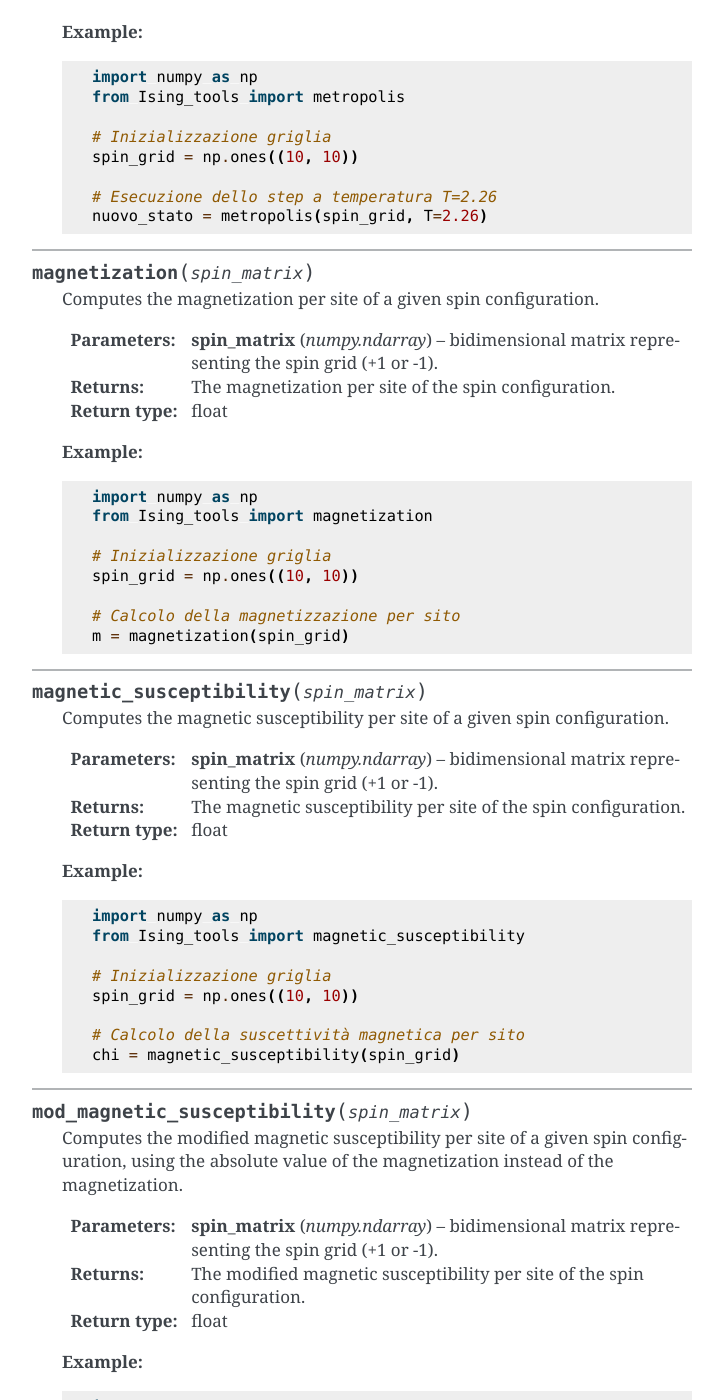
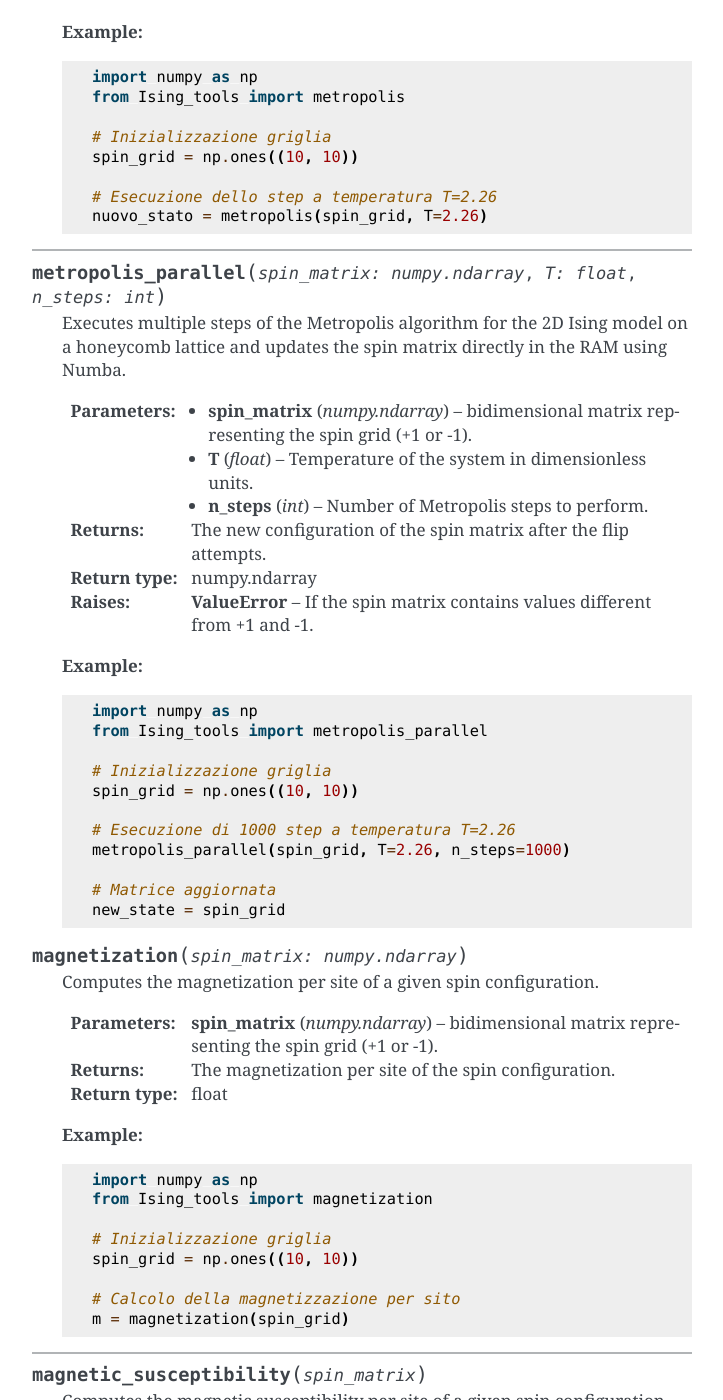
Before and after one commit to mattiacarollo/Honeycomb_2D_Ising, a Sphinx documentation site: the page built from docs/source/Ising_tools.rst, in a window 1280 px wide and 1400 px high, scrolled down 470 px. Shown: the whole window, without its empty margins (388-1111 px from the left). Built offline with Sphinx 7.4.7, drawn with Linux system fonts in a browser that asks for light colours; pages that are not in the unit, such as notebooks, are missing from menus; some of the changed text lies outside the part shown.

```diff
--- a/Ising_tools.py
+++ b/Ising_tools.py
@@ -53,8 +53,6 @@ def metropolis_parallel(spin_matrix, T, n_steps):
         if dE <= 0 or np.random.rand() < np.exp(-dE / T):
             spin_matrix[rand_i, rand_j] *= -1
 
-    return spin_matrix
-
 # THERMODINAMIC QUANTITIES
 
 # Magnetization per site
--- a/docs/source/Ising_tools.rst
+++ b/docs/source/Ising_tools.rst
@@ -3,7 +3,7 @@ Ising_tools
 
 Description of the functions implemented in the module `Ising_tools.py` for simulating the 2D Ising model on a honeycomb lattice.
 
-.. py:function:: metropolis(spin_matrix, T)
+.. py:function:: metropolis(spin_matrix: numpy.ndarray, T: float)
 
    Executes a single step of the Metropolis algorithm for the 2D Ising model on a honeycomb lattice and updates the spin matrix.
 
@@ -31,8 +31,37 @@ Description of the functions implemented in the module `Ising_tools.py` for simu
 
 ----
 
+.. py:function:: metropolis_parallel(spin_matrix: numpy.ndarray, T: float, n_steps: int)
 
-.. py:function:: magnetization(spin_matrix)
+   Executes multiple steps of the Metropolis algorithm for the 2D Ising model on a honeycomb lattice and updates the spin matrix directly in the RAM using Numba.
+
+   :param spin_matrix: bidimensional matrix representing the spin grid (+1 or -1).
+   :type spin_matrix: numpy.ndarray
+   :param T: Temperature of the system in dimensionless units.
+   :type T: float
+   :param n_steps: Number of Metropolis steps to perform.
+   :type n_steps: int
+   :returns: The new configuration of the spin matrix after the flip attempts.
+   :rtype: numpy.ndarray
+   :raises ValueError: If the spin matrix contains values different from +1 and -1.
+
+   **Example:**
+
+   .. code-block:: python
+
+      import numpy as np
+      from Ising_tools import metropolis_parallel
+
+      # Inizializzazione griglia
+      spin_grid = np.ones((10, 10))
+
+      # Esecuzione di 1000 step a temperatura T=2.26
+      metropolis_parallel(spin_grid, T=2.26, n_steps=1000)
+
+      # Matrice aggiornata
+      new_state = spin_grid
+
+.. py:function:: magnetization(spin_matrix: numpy.ndarray)
 
    Computes the magnetization per site of a given spin configuration.
 
```
Also changed, not shown: Ising_model_2D_honeycomb.ipynb, 1 other file.
